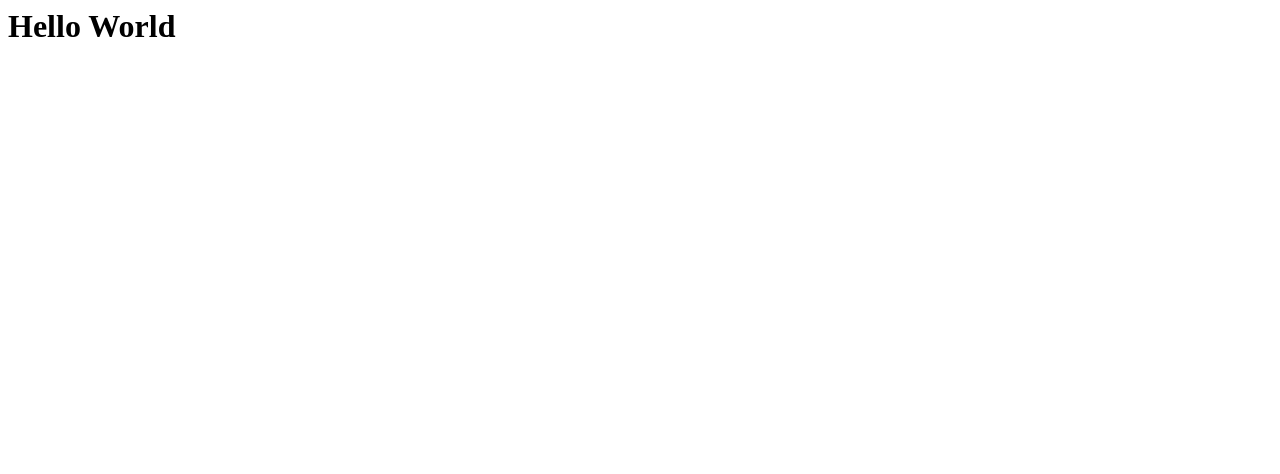
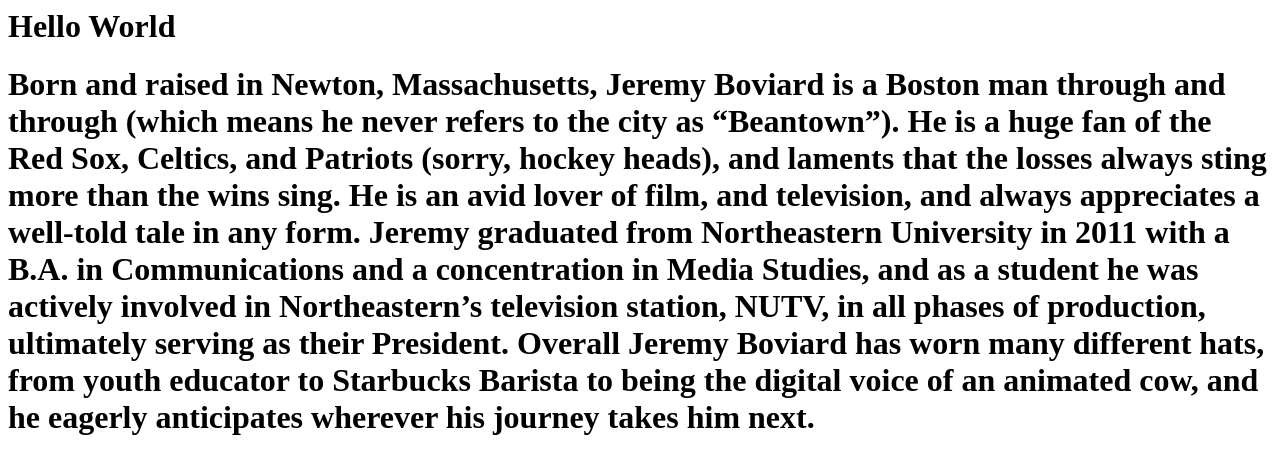
Before and after one commit to JeremyBoviard/JeremyBoviard.github.io, a plain HTML site: page index.html in a window 1280 px wide. Drawn offline with Linux system fonts and the light colour scheme.

Commit message:
About Jeremy Boviard

```diff
--- a/index.html
+++ b/index.html
@@ -1 +1,2 @@
 <h1>Hello World</h1>
+<h1>Born and raised in Newton, Massachusetts, Jeremy Boviard is a Boston man through and through (which means he never refers to the city as “Beantown”). He is a huge fan of the Red Sox, Celtics, and Patriots (sorry, hockey heads), and laments that the losses always sting more than the wins sing. He is an avid lover of film, and television, and always appreciates a well-told tale in any form. Jeremy graduated from Northeastern University in 2011 with a B.A. in Communications and a concentration in Media Studies, and as a student he was actively involved in Northeastern’s television station, NUTV, in all phases of production, ultimately serving as their President. Overall Jeremy Boviard has worn many different hats, from youth educator to Starbucks Barista to being the digital voice of an animated cow, and he eagerly anticipates wherever his journey takes him next.</h1>
```
